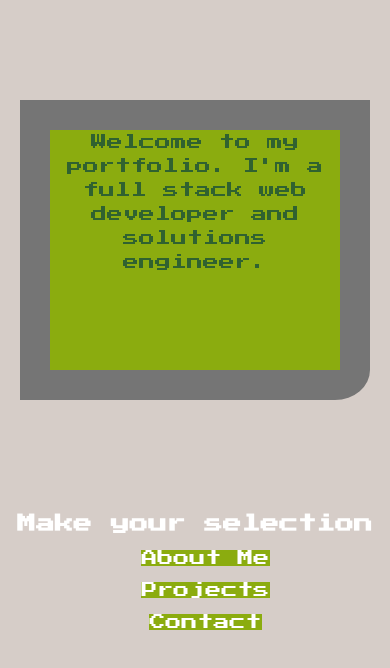
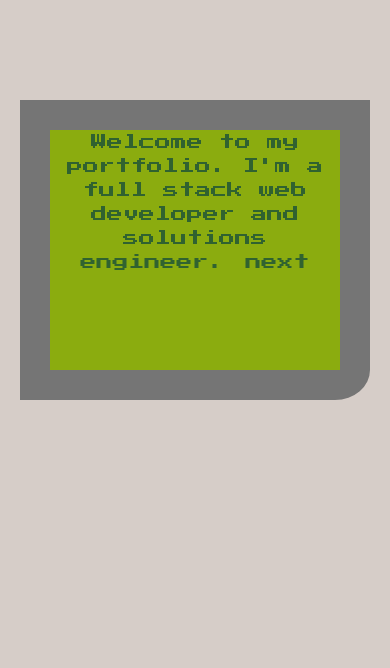
Before and after one commit to peterdubeau/portfolio-2.0, a React (Create React App) app: page /menu in a window 390 px wide. Shown: the top 668 px of the page. Built offline with nearby package versions, Linux system fonts and the light colour scheme.

Commit message:
menu transitions work

```diff
--- a/src/App.js
+++ b/src/App.js
@@ -14,6 +14,9 @@ function App() {
     <Route path='/menu' exact>
       <Menu />
     </Route>
+
+    {/* <div className='gb-controls'> buttons will go here</div> */}
+
   </>);
 }
 
--- a/src/Components/Menu/Menu.css
+++ b/src/Components/Menu/Menu.css
@@ -21,14 +21,36 @@
 }
 
 @media screen and (max-width: 720px){
+  span{
+    color: rgb(48, 98, 48) !important;
+  }
+
   .intro{
     text-align: center;
   }
 
   .menu-container{
+
+    color: rgb(48, 98, 48);
     align-self: center;
     display: flex;
     flex-direction: column;
     align-items: center;
+
+  }
+
+  .nav{
+    position: fixed;
+    top: 40px;
+  }
+
+  .project-choices{
+    margin-bottom: 20px;
+  }
+
+  .selection{
+    text-align: center;
+    width: 300px;
+    margin-bottom: 40px;
   }
 }
--- a/src/Components/Menu/Menu.jsx
+++ b/src/Components/Menu/Menu.jsx
@@ -9,7 +9,8 @@ export default function Menu() {
   const [display, setDisplay] = useState({
     about: false,
     projects: false,
-    contact: false
+    contact: false,
+    gbIntro: false
   })
   const [boxSize, setBoxSize] = useState('')
 
@@ -23,17 +24,21 @@ export default function Menu() {
     growBox(6,10)
   }
 
+  const handleContact = async () => {
+    await slow(600)
+    setDisplay({ contact: !display.contact })
+    growBox(3,10)
+  }
+
+  const handleNext = () => {
+    setDisplay({gbIntro: !display.gbIntro})
+  }
   const handleProjects = async () => {
     await slow(600)
     setDisplay({ projects: !display.projects })
     growBox(3,10)
   }
 
-  const handleContact = async () => {
-    await slow(600)
-    setDisplay({ contact: !display.contact })
-    growBox(3,10)
-  }
 
 
   const growBox = async (h,w) => {
@@ -74,26 +79,33 @@ export default function Menu() {
     })
   }
 
-  console.log(display.contact)
+
   return (
     <div className='menu-container'>
-      <p className='intro '>Welcome to my portfolio. I'm a full stack web developer and solutions engineer.</p>
-      <div className='nav'>
-        <h3>Make your selection</h3>
-          <label>
+      <p className='intro'>
+        <p className= "intro-text" style={display.gbIntro? {display: "none"} : {}}>Welcome to my portfolio. I'm a full stack web developer and solutions engineer.
+        <label className="next-button">
+            <input type="radio" class="nes-radio is-dark" name="answer-dark" />
+            <span onClick={handleNext}>next</span>
+          </label>
+        </p>
+      </p>
+      <div className='nav' style={display.gbIntro? {} : {display: "none"}}>
+        <h3 className='selection'>Make your selection</h3>
+          <label className="project-choices">
             <input type="radio" class="nes-radio is-dark" name="answer-dark"  />
             <span onClick={handleAbout}>About Me</span>
           </label>
 
-          <label>
+          <label className="project-choices">
             <input type="radio" class="nes-radio is-dark" name="answer-dark" />
             <span onClick={handleProjects}>Projects</span>
           </label>
 
-          <label>
+          <label className="project-choices">
             <input type="radio" class="nes-radio is-dark" name="answer-dark" />
             <span onClick={handleContact}>Contact</span>
-          </label>
+        </label>
       </div>
       {display.about ? <About
         status={display}
```
Also changed, not shown: 1 other file (tests, documents, lock files or other folders).
